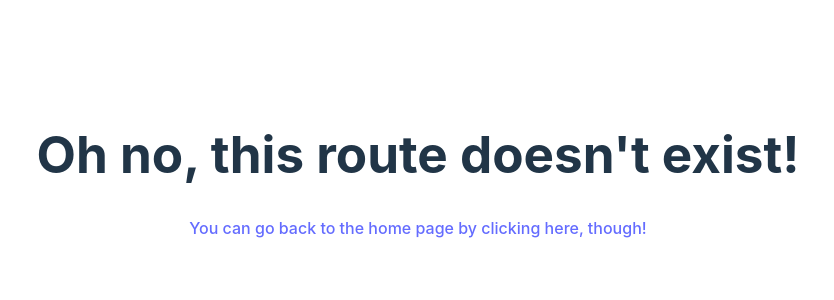
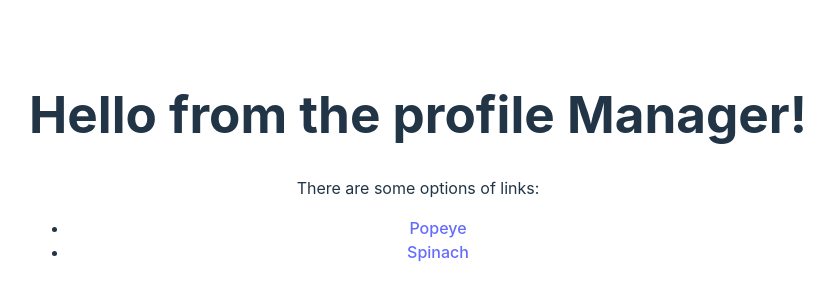
Before and after one commit to jacob-guerrero/TOP-lessons, a React (Vite) app in the folder react-router/: page /profile in a window 1280 px wide. Shown: the part 234-534 px from the top of the page, without its empty margins (222-1056 px from the left). Built offline with nearby package versions, Linux system fonts and the light colour scheme.

Commit message:
Add ProfileManager with useful links

```diff
--- /dev/null
+++ b/react-router/src/components/ProfileManager.jsx
@@ -0,0 +1,20 @@
+import { Link } from "react-router-dom";
+
+const ProfileManager = () => {
+  return (
+    <>
+      <h1>Hello from the profile Manager!</h1>
+      <p>There are some options of links:</p>
+      <ul>
+        <li>
+          <Link to="popeye">Popeye</Link>
+        </li>
+        <li>
+          <Link to="spinach">Spinach</Link>
+        </li>
+      </ul>
+    </>
+  );
+};
+
+export default ProfileManager;
--- a/react-router/src/routes.jsx
+++ b/react-router/src/routes.jsx
@@ -1,6 +1,7 @@
 import App from "./App";
 import Profile from "./components/Profile";
 import ErrorPage from "./components/ErrorPage";
+import ProfileManager from "./components/ProfileManager";
 
 const routes = [
   {
@@ -9,6 +10,10 @@ const routes = [
     errorElement: <ErrorPage></ErrorPage>,
   },
   {
+    path: "profile",
+    element: <ProfileManager></ProfileManager>,
+  },
+  {
     path: "profile/:name",
     element: <Profile></Profile>,
   },
```
